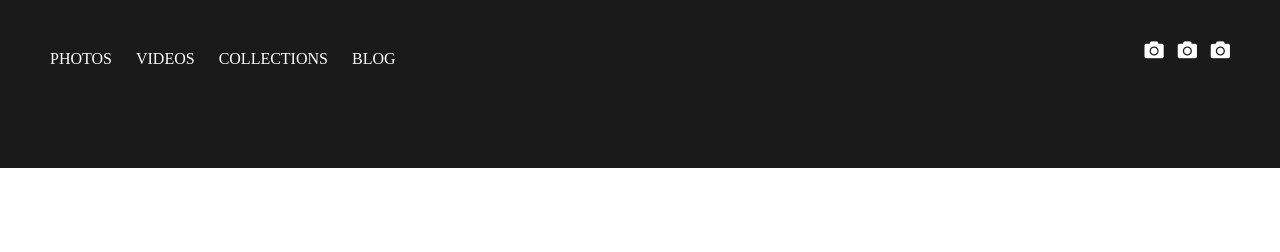
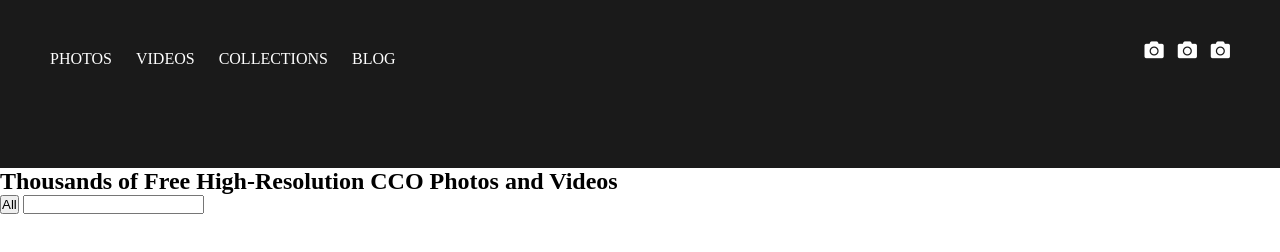
Before and after one commit to ufortstephen/CCO-Photos, a plain HTML site: page index.html in a window 1280 px wide. Drawn offline with Linux system fonts and the light colour scheme.

Commit message:
just created a new file

```diff
--- a/index.html
+++ b/index.html
@@ -34,6 +34,22 @@
         </div>
     </header>
 
+    <div class="container">
+        <div class="grid-image">
+            <h2>
+                Thousands of Free High-Resolution CCO Photos and Videos
+            </h2>
+            <div>
+                <button>All</button> <input type="search" name="" id="">
+            </div>
+
+
+        </div>
+        <div></div>
+        <div></div>
+        <div></div>
+    </div>
+
 
 
 </body>
```
